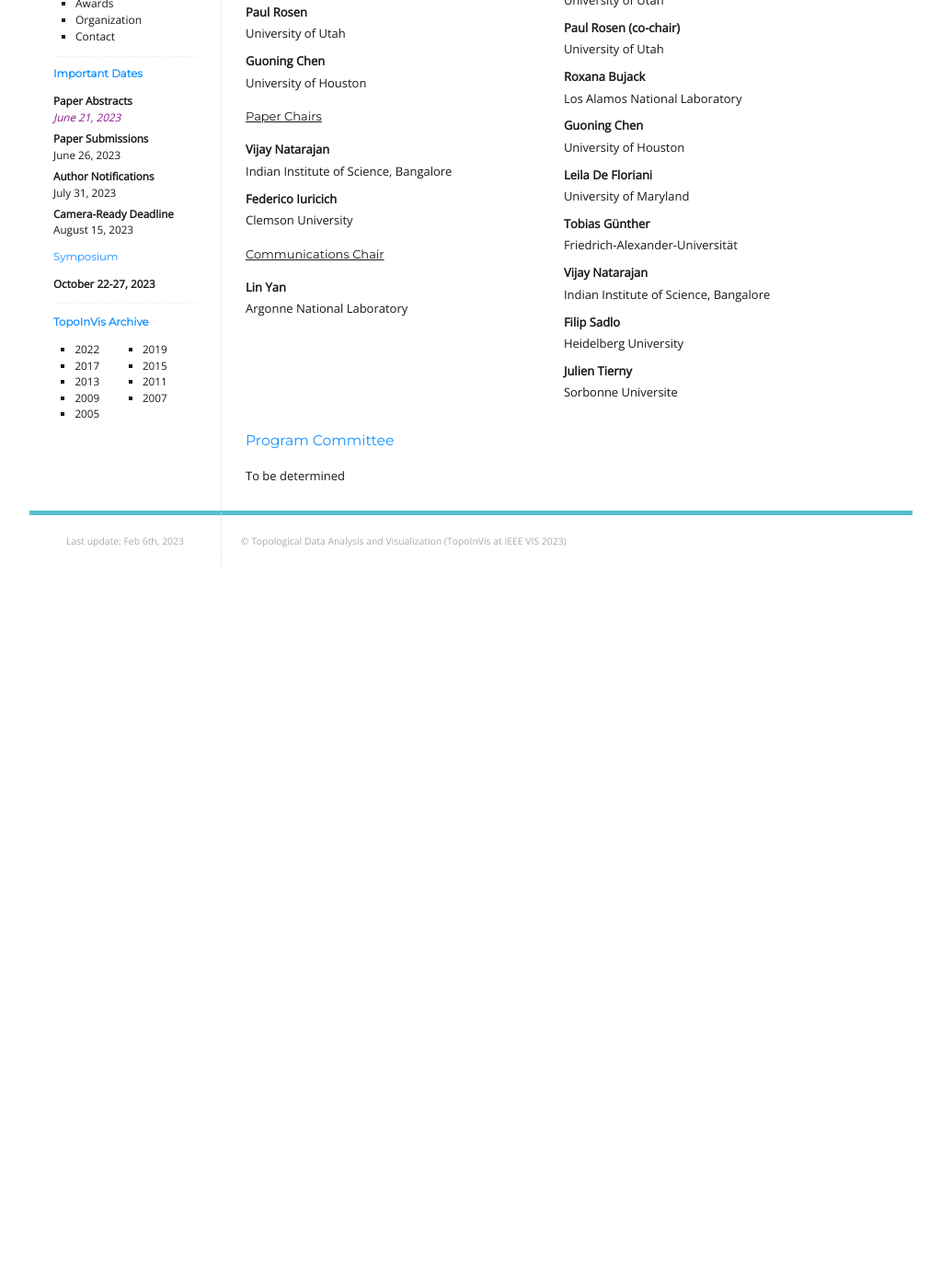
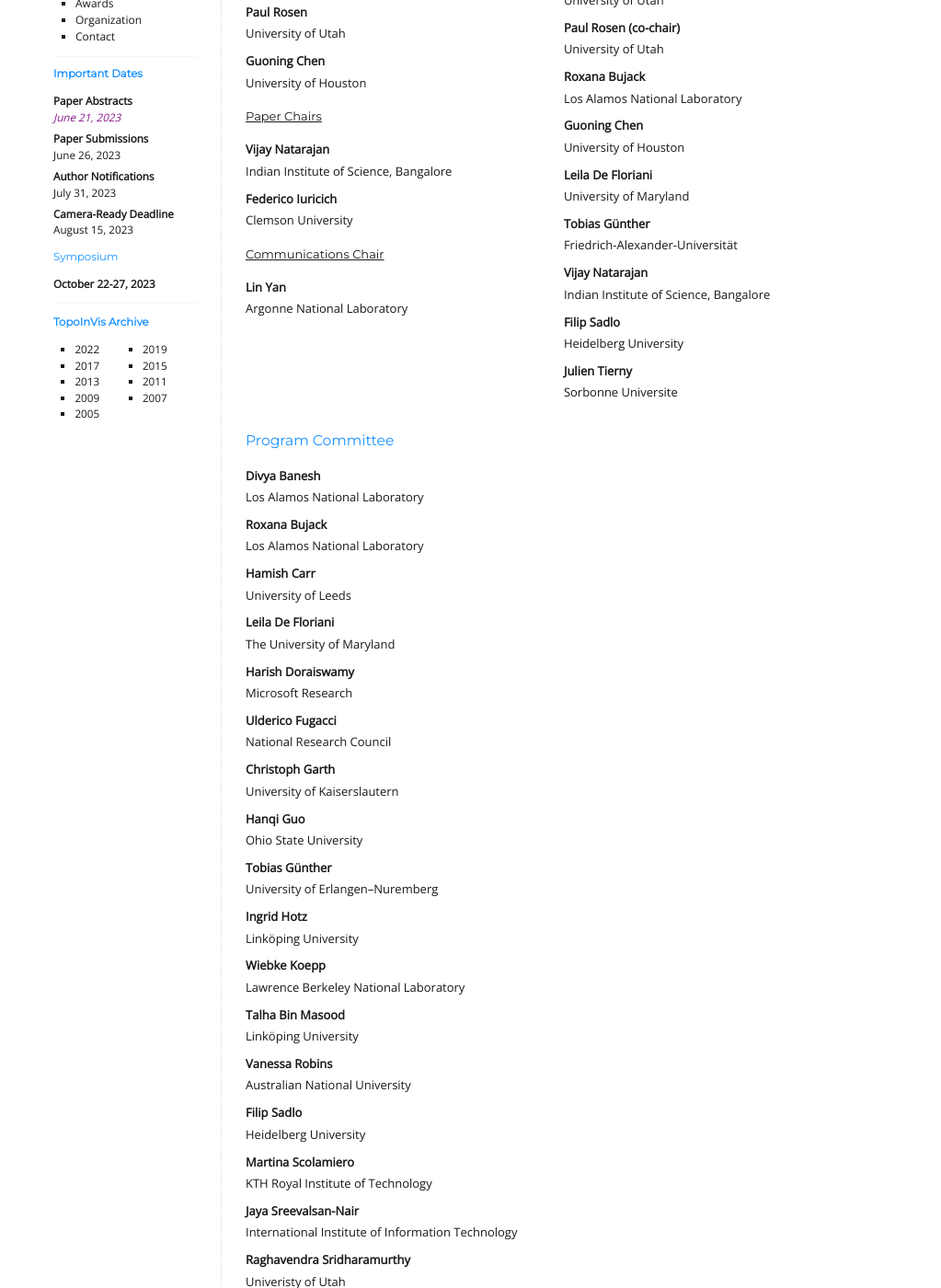
Before and after one commit to TopoInVis-Workshop/2024, a Jekyll site: the page built from _pages/organization.md, in a window 1280 px wide and 1400 px high, scrolled down 325 px. Shown: the whole window at 92% size, without its empty margins (128-1151 px from the left). Built offline with Jekyll 4.4.1, drawn with Linux system fonts in a browser that asks for light colours; before the commit the page ends 955 px from its top, so only the background shows below that; some of the changed text lies outside the part shown.

Commit message:
Update organization.md

```diff
--- a/_pages/organization.md
+++ b/_pages/organization.md
@@ -70,6 +70,80 @@ Julien Tierny
 <div class="right">
 ## Program Committee
 
-To be determined
+Divya Banesh
+: Los Alamos National Laboratory
+
+Roxana Bujack
+: Los Alamos National Laboratory
+
+Hamish Carr
+: University of Leeds
+
+Leila De Floriani
+: The University of Maryland
+
+Harish Doraiswamy
+: Microsoft Research
+
+Ulderico Fugacci
+: National Research Council
+
+Christoph Garth
+: University of Kaiserslautern
+
+Hanqi Guo
+: Ohio State University
+
+Tobias Günther
+: University of Erlangen–Nuremberg
+
+Ingrid Hotz
+: Linköping University
+
+Wiebke Koepp
+: Lawrence Berkeley National Laboratory
+
+Talha Bin Masood
+: Linköping University
+
+Vanessa Robins
+: Australian National University
+
+Filip Sadlo
+: Heidelberg University
+
+Martina Scolamiero
+: KTH Royal Institute of Technology
+
+Jaya Sreevalsan-Nair
+: International Institute of Information Technology
+
+Raghavendra Sridharamurthy
+: Univeristy of Utah
+
+Brian Summa
+: Tulane University
+
+Holger Theisel
+: University of Magdeburg
+
+Julien Tierny
+: Sorbonne Universite
+
+Bei Wang
+: University of Utah
+
+Tino Weinkauf
+: KTH Royal Institute of Technology
+
+Alexander Wiebel
+: Hochschule Worms University of Applied Sciences
+
+Eugene Zhang
+: Oregon State University
+
+Yue Zhang
+: Oregon State University
+
 
 </div>
```
